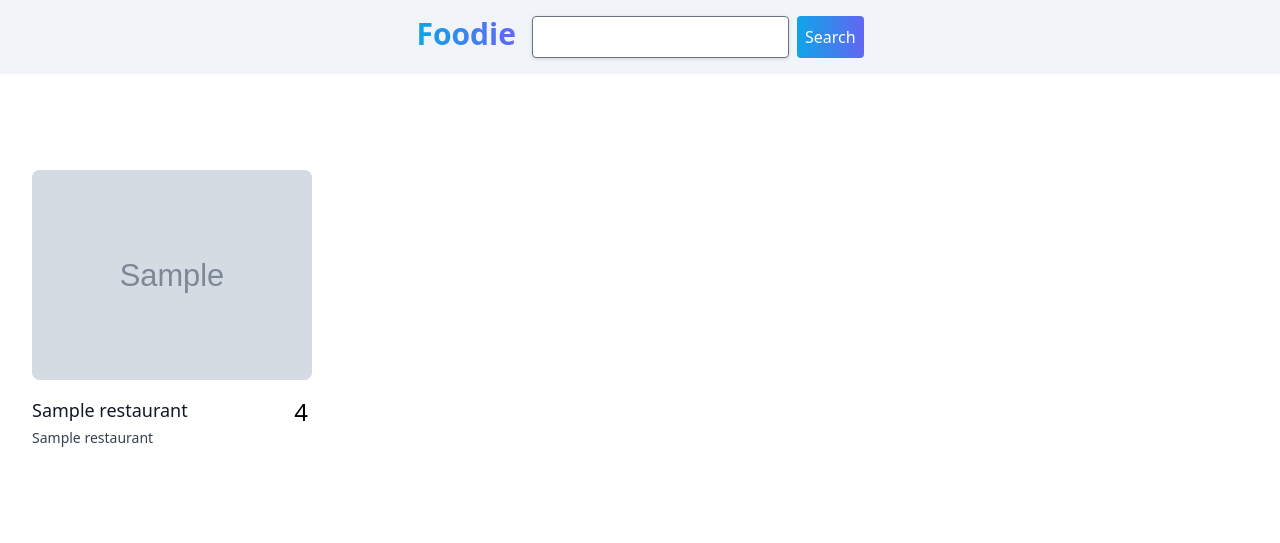
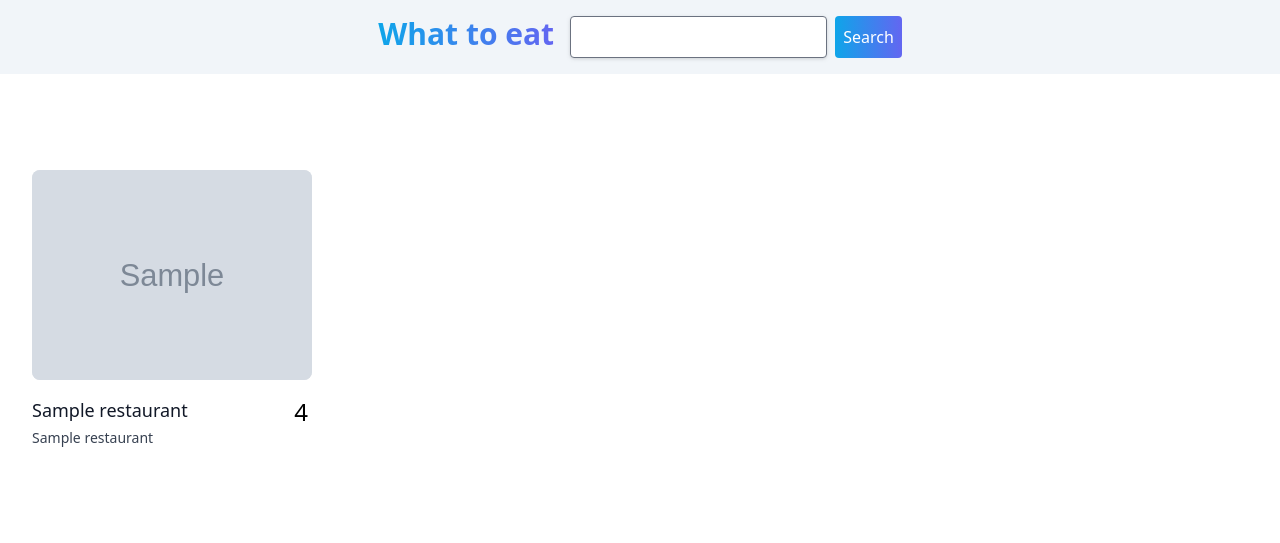
Before and after one commit to ra312/model-server, a Python web app: template templates/index.html in a window 1280 px wide. Shown: the top 543 px of the page. Run offline with Jinja, Linux system fonts and the light colour scheme; the template is opened without the code that fills it: most values are stand-ins (such as "Sample title", 1, 10 or a date in 2020); grey boxes marked "Sample" are stand-in pictures; some libraries are stand-ins or nearby versions.

Commit message:
updated docs

```diff
--- a/templates/base.html
+++ b/templates/base.html
@@ -12,7 +12,7 @@
   <header class="bg-slate-100 flex justify-center">
     <div class="p-4 flex flex-wrap justify-center gap-4">
       <h1 class="text-3xl font-extrabold">
-        <span class="bg-clip-text text-transparent bg-gradient-to-r from-sky-500 to-indigo-500">Foodie</span>
+        <span class="bg-clip-text text-transparent bg-gradient-to-r from-sky-500 to-indigo-500">What to eat</span>
       </h1>
       <div class="grow">{% include 'search_box.html' %}</div>
     </div>
```
Also changed, not shown: README.md, 1 other file.
